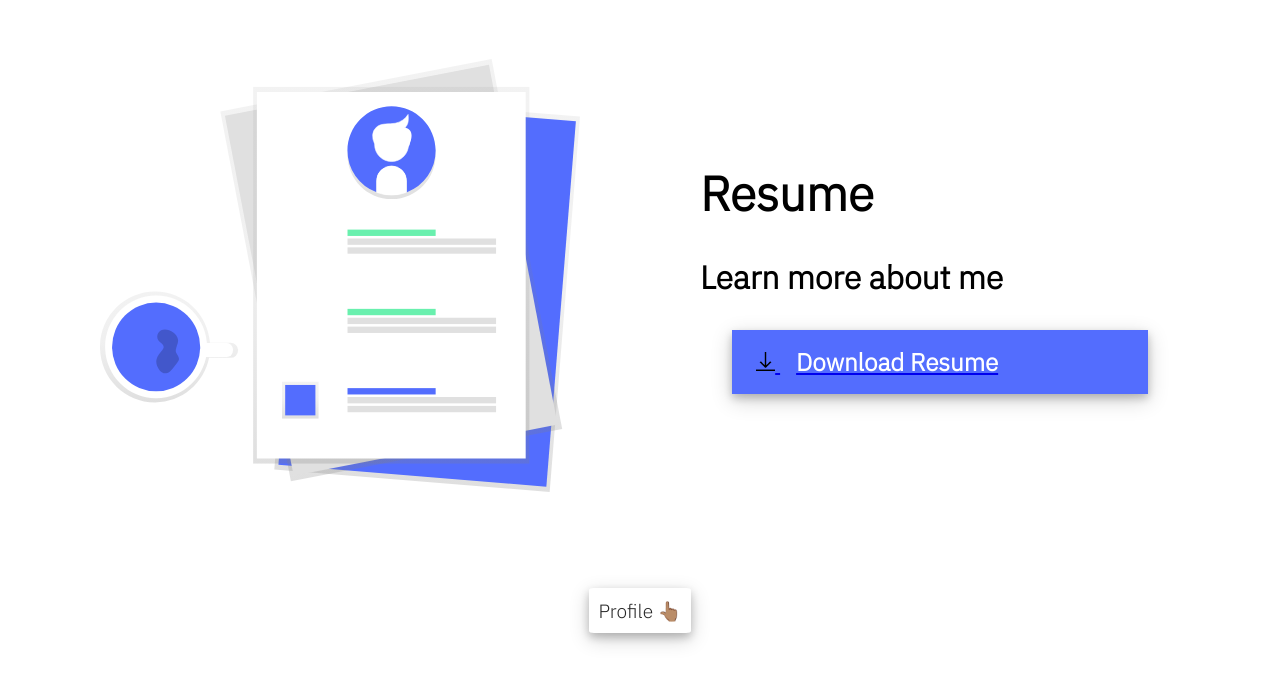
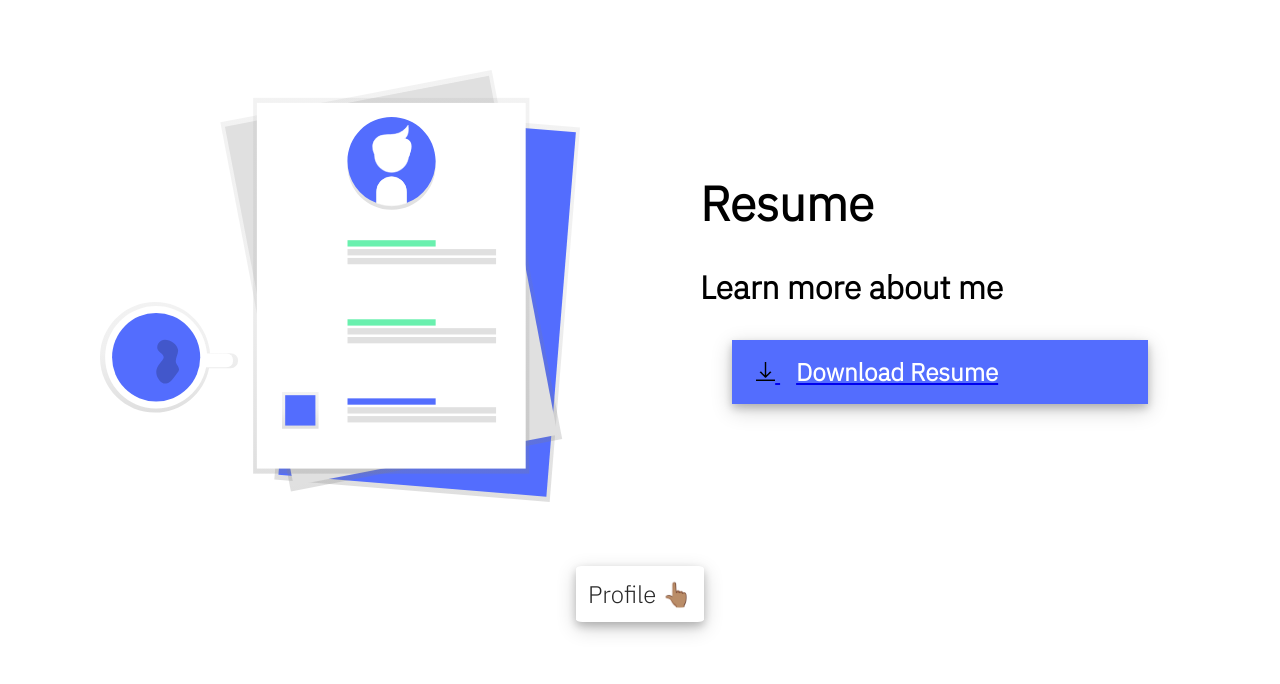
Before and after one commit to abhay-tank/basic-portfolio, a plain HTML site: page index.html in a window 1280 px wide. Shown: the part 1684-2368 px from the top of the page. Drawn offline with Linux system fonts and the light colour scheme; a web font is replaced by a local one.

Commit message:
Updated styling of nav-links

```diff
--- a/assets/css/styles.css
+++ b/assets/css/styles.css
@@ -63,7 +63,7 @@ body {
 }
 
 .nav-link {
-  font-size: 1.2em;
+  font-size: 1.5em;
   text-decoration: none;
   padding: 0.5em;
   border-radius: 5%;
--- a/index.html
+++ b/index.html
@@ -77,7 +77,7 @@
                 </div>
             </div>
         </div>
-        <a href="#profile" class="nav-link mt">Profile 👆🏽</a>
+        <a href="#profile" class="nav-link">Profile 👆🏽</a>
     </div>
     <script src="./assets/js/script.js"></script>
 </body>
```
